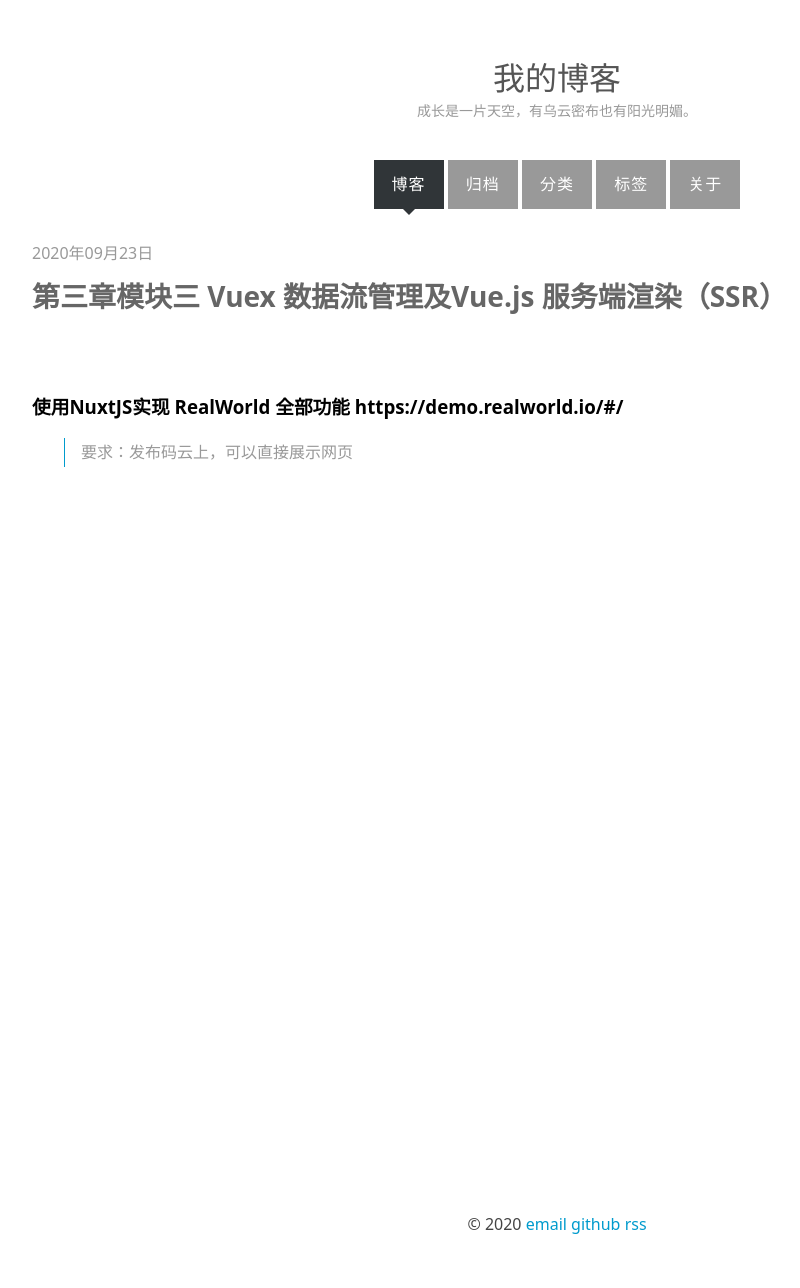
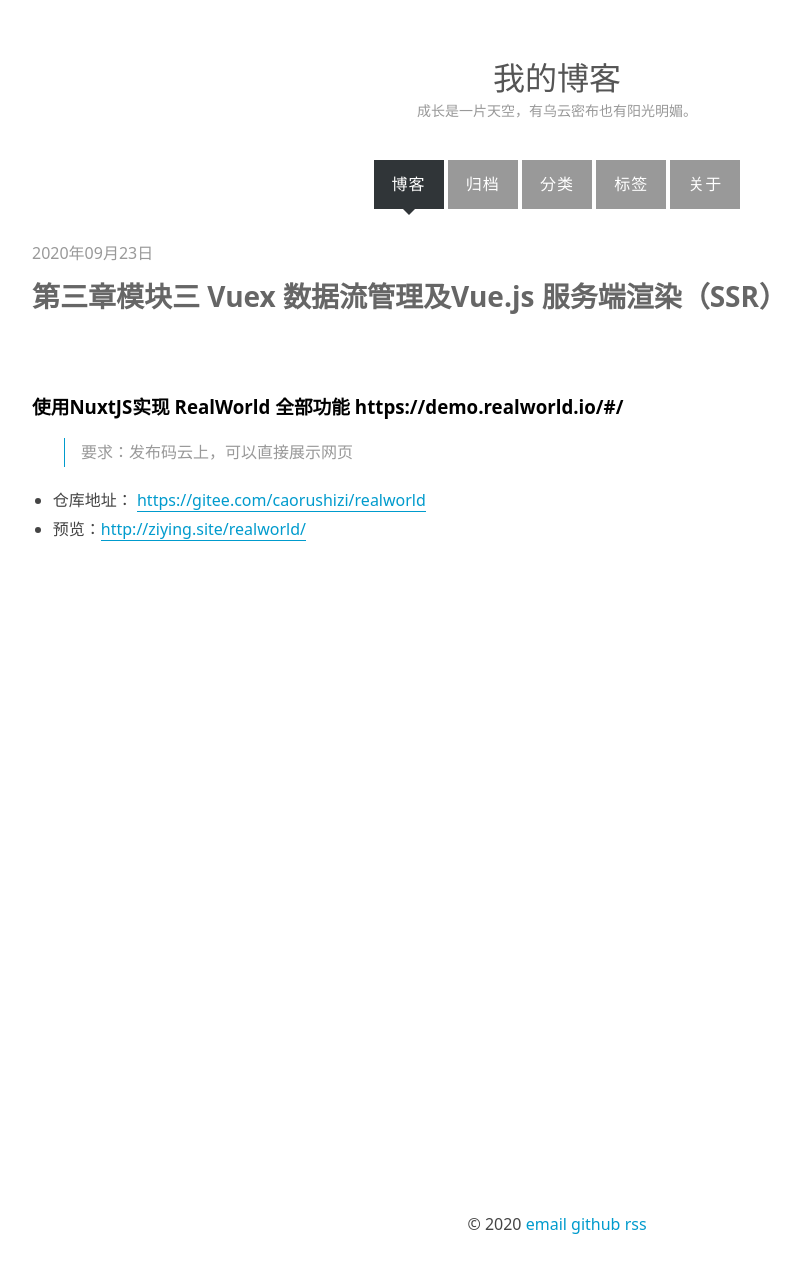
Before and after one commit to zlbcc/caorushizi.github.io, a Jekyll site: the page built from _posts/2020-09-23-part-three-module-three-homework.md, in a window 1280 px wide. Shown: the whole page, without its empty margins (83-883 px from the left). Built offline with Jekyll 4.4.1, drawn with Linux system fonts in a browser that asks for light colours; comment, search, counter and statistics services are not loaded.

Commit message:
homework

```diff
--- a/_posts/2020-09-23-part-three-module-three-homework.md
+++ b/_posts/2020-09-23-part-three-module-three-homework.md
@@ -9,3 +9,6 @@
 ### 使用NuxtJS实现 RealWorld 全部功能 https://demo.realworld.io/#/
 
 > 要求：发布码云上，可以直接展示网页
+
+- 仓库地址： <https://gitee.com/caorushizi/realworld>
+- 预览：<http://ziying.site/realworld/>
```
